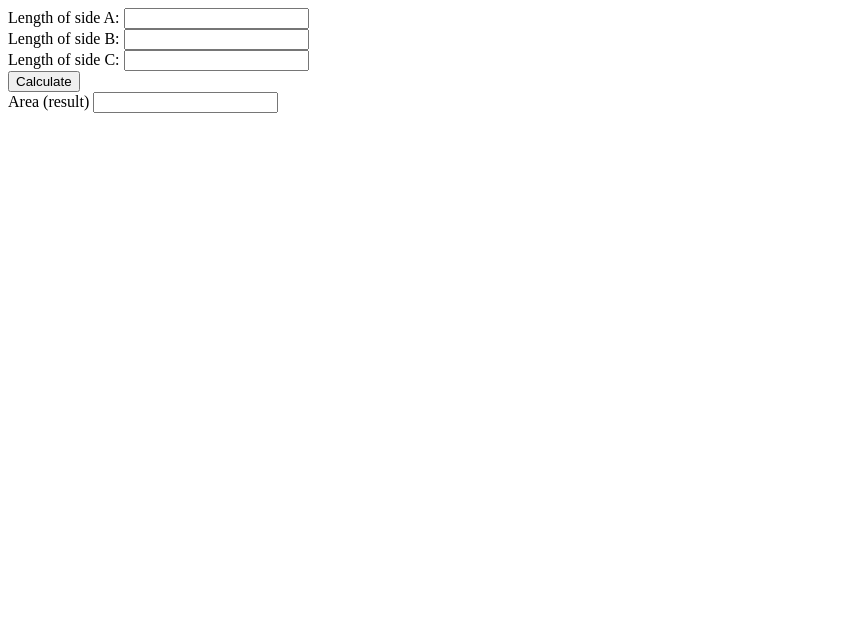
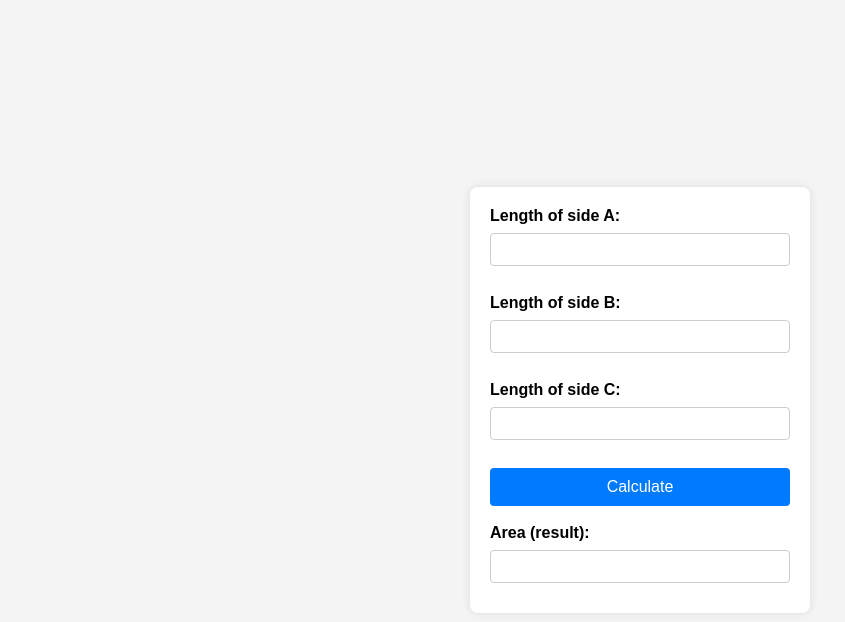
Before and after one commit to Marcus7428/Assignment-3, a plain HTML site: page calculators.HTML in a window 1280 px wide. Shown: the whole page, without its empty margins (0-845 px from the left). Drawn offline with Linux system fonts and the light colour scheme.

Commit message:
finished heron formula

```diff
--- a/Script.js
+++ b/Script.js
@@ -1,16 +1,16 @@
 function heronFormula(a, b, c) {
     let s = (a + b + c) / 2;
     if ((a < b + c) && (b < a + c) && (c < a + b)) {
-        let result = Math.sqrt(s * (s - a) * (s - b) * (s - c));
+        return Math.sqrt(s * (s - a) * (s - b) * (s - c)).toString();
     } else {
         return `This triangle is not valid`;
     }
 }
 document.getElementById('heronFormula').addEventListener('submit', function (event) {
     event.preventDefault();
-    let a = document.getElementById("sideA").value;
-    let b = document.getElementById("sideB").value;
-    let c = document.getElementById("sideC").value;
+    let a = parseFloat(document.getElementById("sideA").value);
+    let b = parseFloat(document.getElementById("sideB").value);
+    let c = parseFloat(document.getElementById("sideC").value);
     let result = heronFormula(a,b,c);
     document.getElementById('result').value = result;
 })
--- a/Style.css
+++ b/Style.css
@@ -0,0 +1,67 @@
+body {
+    font-family: Arial, sans-serif;
+    background-color: #f4f4f4;
+    margin: 0;
+    padding: 0;
+    display: flex;
+    justify-content: center;
+    align-items: center;
+    height: 100vh;
+}
+
+.heronForm {
+    background-color: #fff;
+    padding: 20px;
+    border-radius: 8px;
+    box-shadow: 0 0 10px rgba(0, 0, 0, 0.1);
+    width: 300px;
+    display: flex;
+    flex-direction: column;
+    align-items: center;
+}
+
+.heronForm h2 {
+    margin-bottom: 20px;
+    font-size: 24px;
+    text-align: center;
+    font-weight: bold;
+}
+
+.heronForm label {
+    display: block;
+    margin-bottom: 8px;
+    font-weight: bold;
+    width: 100%;
+}
+
+.heronForm input[type="number"],
+.heronForm input[type="text"] {
+    width: 100%;
+    padding: 8px;
+    margin-bottom: 10px;
+    border: 1px solid #ccc;
+    border-radius: 4px;
+    box-sizing: border-box;
+}
+
+.heronForm button {
+    width: 100%;
+    padding: 10px;
+    background-color: #007bff;
+    color: #fff;
+    border: none;
+    border-radius: 4px;
+    cursor: pointer;
+    font-size: 16px;
+}
+
+.heronForm button:hover {
+    background-color: #0056b3;
+}
+
+.heronForm .result {
+    margin-top: 10px;
+    font-weight: bold;
+    width: 100%;
+    text-align: center;
+}
--- a/Calculator.HTML
+++ b/calculators.HTML
@@ -1,24 +1,25 @@
 <!DOCTYPE html>
 <html>
 <head>
-    <title>Title</title>
+    <title>Calculators</title>
+    <link rel="stylesheet" href="style.css">
 </head>
 <body>
-    <form id="heronFormula">
+    <form class="heronForm">
         <label for="sideA">Length of side A:</label>
         <input type="number" id="sideA" name="sideA" required>
         <br>
         <label for="sideB">Length of side B:</label>
         <input type="number" id="sideB" name="sideB" required>
         <br>
-        <label for="sidec">Length of side C:</label>
+        <label for="sideC">Length of side C:</label>
         <input type="number" id="sideC" name="sideC" required>
         <br>
         <button type="submit">Calculate</button>
         <br>
-        <label for="result">Area (result) </label>
+        <label for="result">Area (result):</label>
         <input type="number" id="result" name="result" readonly>
     </form>
-    <script src="Script.js"></script>
+    <script src="script.js"></script>
 </body>
 </html>
```
